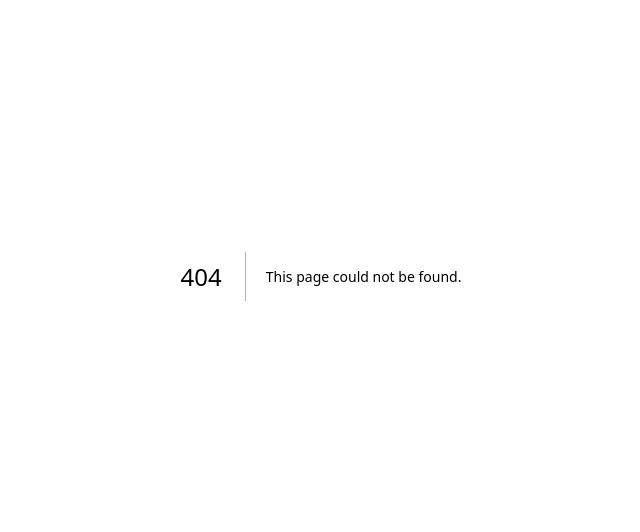
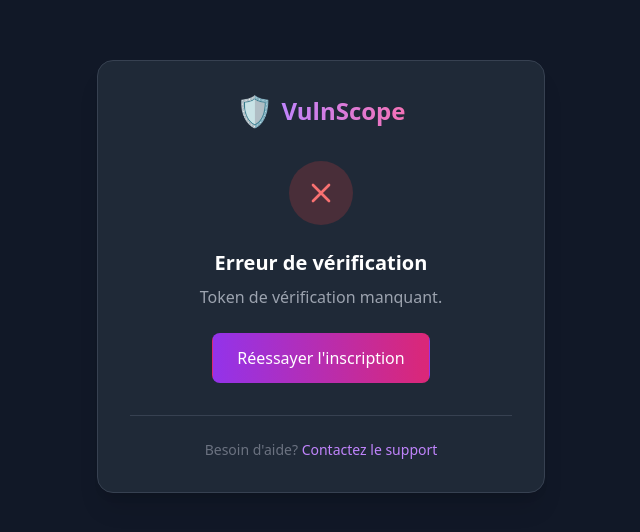
Before and after one commit to futura-techna/vulnscope, a Next.js app in the folder frontend/: page /verify-email in a window 1280 px wide. Before the commit this address had no page. Shown: the part 124-656 px from the top of the page, without its empty margins (319-959 px from the left). Built offline with nearby package versions, Linux system fonts and the light colour scheme.

Commit message:
feat: add email verification page
- Create /verify-email page for email confirmation
- Handle success/error states
- Auto-redirect to login after verification

```diff
--- /dev/null
+++ b/frontend/app/verify-email/page.tsx
@@ -0,0 +1,150 @@
+'use client';
+
+import { useEffect, useState, Suspense } from 'react';
+import { useSearchParams, useRouter } from 'next/navigation';
+import Link from 'next/link';
+
+function VerifyEmailContent() {
+  const [status, setStatus] = useState<'loading' | 'success' | 'error'>('loading');
+  const [message, setMessage] = useState('');
+  const searchParams = useSearchParams();
+  const router = useRouter();
+
+  useEffect(() => {
+    const token = searchParams.get('token');
+
+    if (!token) {
+      setStatus('error');
+      setMessage('Token de vérification manquant.');
+      return;
+    }
+
+    const verifyEmail = async () => {
+      try {
+        const apiUrl = process.env.NEXT_PUBLIC_API_URL || 'https://vulnscope-api.onrender.com/api/v1';
+        const response = await fetch(`${apiUrl}/auth/verify-email`, {
+          method: 'POST',
+          headers: {
+            'Content-Type': 'application/json',
+          },
+          body: JSON.stringify({ token }),
+        });
+
+        const data = await response.json();
+
+        if (response.ok) {
+          setStatus('success');
+          setMessage('Votre email a été vérifié avec succès! Vous pouvez maintenant vous connecter.');
+          // Redirect to login after 3 seconds
+          setTimeout(() => {
+            router.push('/?auth=login');
+          }, 3000);
+        } else {
+          setStatus('error');
+          setMessage(data.detail || 'Erreur lors de la vérification de l\'email.');
+        }
+      } catch (error) {
+        setStatus('error');
+        setMessage('Erreur de connexion au serveur. Veuillez réessayer.');
+      }
+    };
+
+    verifyEmail();
+  }, [searchParams, router]);
+
+  return (
+    <div className="min-h-screen bg-gray-900 flex items-center justify-center px-4">
+      <div className="max-w-md w-full">
+        <div className="bg-gray-800 rounded-2xl shadow-xl p-8 border border-gray-700">
+          {/* Logo */}
+          <div className="text-center mb-8">
+            <Link href="/" className="inline-flex items-center space-x-2">
+              <span className="text-3xl">🛡️</span>
+              <span className="text-2xl font-bold bg-gradient-to-r from-purple-400 to-pink-400 bg-clip-text text-transparent">
+                VulnScope
+              </span>
+            </Link>
+          </div>
+
+          {/* Status Content */}
+          <div className="text-center">
+            {status === 'loading' && (
+              <>
+                <div className="animate-spin rounded-full h-16 w-16 border-4 border-purple-500 border-t-transparent mx-auto mb-6"></div>
+                <h1 className="text-xl font-semibold text-white mb-2">
+                  Vérification en cours...
+                </h1>
+                <p className="text-gray-400">
+                  Veuillez patienter pendant que nous vérifions votre email.
+                </p>
+              </>
+            )}
+
+            {status === 'success' && (
+              <>
+                <div className="w-16 h-16 bg-green-500/20 rounded-full flex items-center justify-center mx-auto mb-6">
+                  <svg className="w-8 h-8 text-green-400" fill="none" stroke="currentColor" viewBox="0 0 24 24">
+                    <path strokeLinecap="round" strokeLinejoin="round" strokeWidth={2} d="M5 13l4 4L19 7" />
+                  </svg>
+                </div>
+                <h1 className="text-xl font-semibold text-white mb-2">
+                  Email vérifié!
+                </h1>
+                <p className="text-gray-400 mb-6">
+                  {message}
+                </p>
+                <p className="text-sm text-gray-500">
+                  Redirection vers la page de connexion...
+                </p>
+              </>
+            )}
+
+            {status === 'error' && (
+              <>
+                <div className="w-16 h-16 bg-red-500/20 rounded-full flex items-center justify-center mx-auto mb-6">
+                  <svg className="w-8 h-8 text-red-400" fill="none" stroke="currentColor" viewBox="0 0 24 24">
+                    <path strokeLinecap="round" strokeLinejoin="round" strokeWidth={2} d="M6 18L18 6M6 6l12 12" />
+                  </svg>
+                </div>
+                <h1 className="text-xl font-semibold text-white mb-2">
+                  Erreur de vérification
+                </h1>
+                <p className="text-gray-400 mb-6">
+                  {message}
+                </p>
+                <Link
+                  href="/?auth=register"
+                  className="inline-flex items-center justify-center px-6 py-3 border border-transparent text-base font-medium rounded-lg text-white bg-gradient-to-r from-purple-600 to-pink-600 hover:from-purple-700 hover:to-pink-700 transition-all"
+                >
+                  Réessayer l'inscription
+                </Link>
+              </>
+            )}
+          </div>
+
+          {/* Footer */}
+          <div className="mt-8 pt-6 border-t border-gray-700 text-center">
+            <p className="text-sm text-gray-500">
+              Besoin d'aide?{' '}
+              <a href="mailto:support@vulnscope.com" className="text-purple-400 hover:text-purple-300">
+                Contactez le support
+              </a>
+            </p>
+          </div>
+        </div>
+      </div>
+    </div>
+  );
+}
+
+export default function VerifyEmailPage() {
+  return (
+    <Suspense fallback={
+      <div className="min-h-screen bg-gray-900 flex items-center justify-center">
+        <div className="animate-spin rounded-full h-16 w-16 border-4 border-purple-500 border-t-transparent"></div>
+      </div>
+    }>
+      <VerifyEmailContent />
+    </Suspense>
+  );
+}
```
